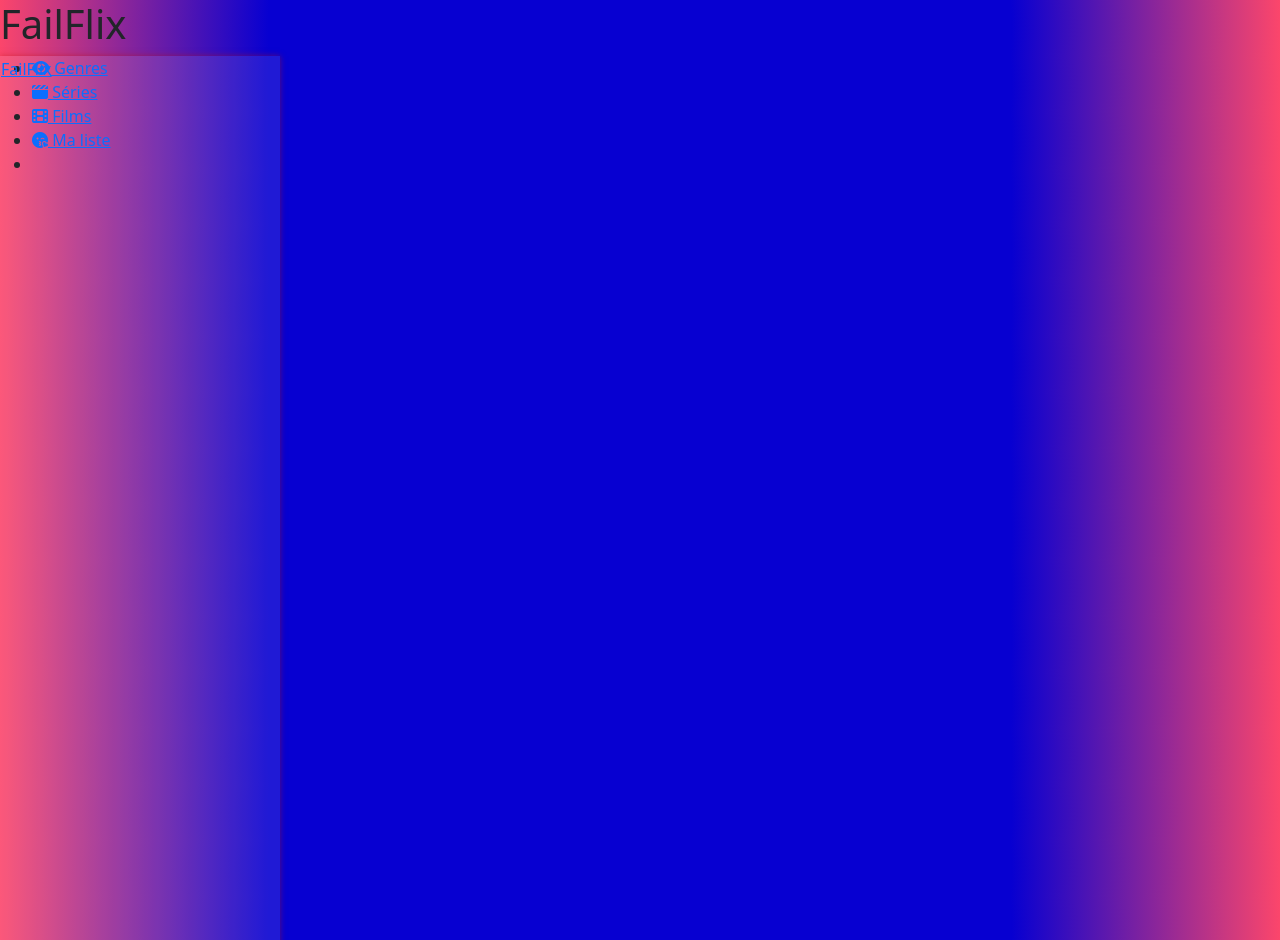
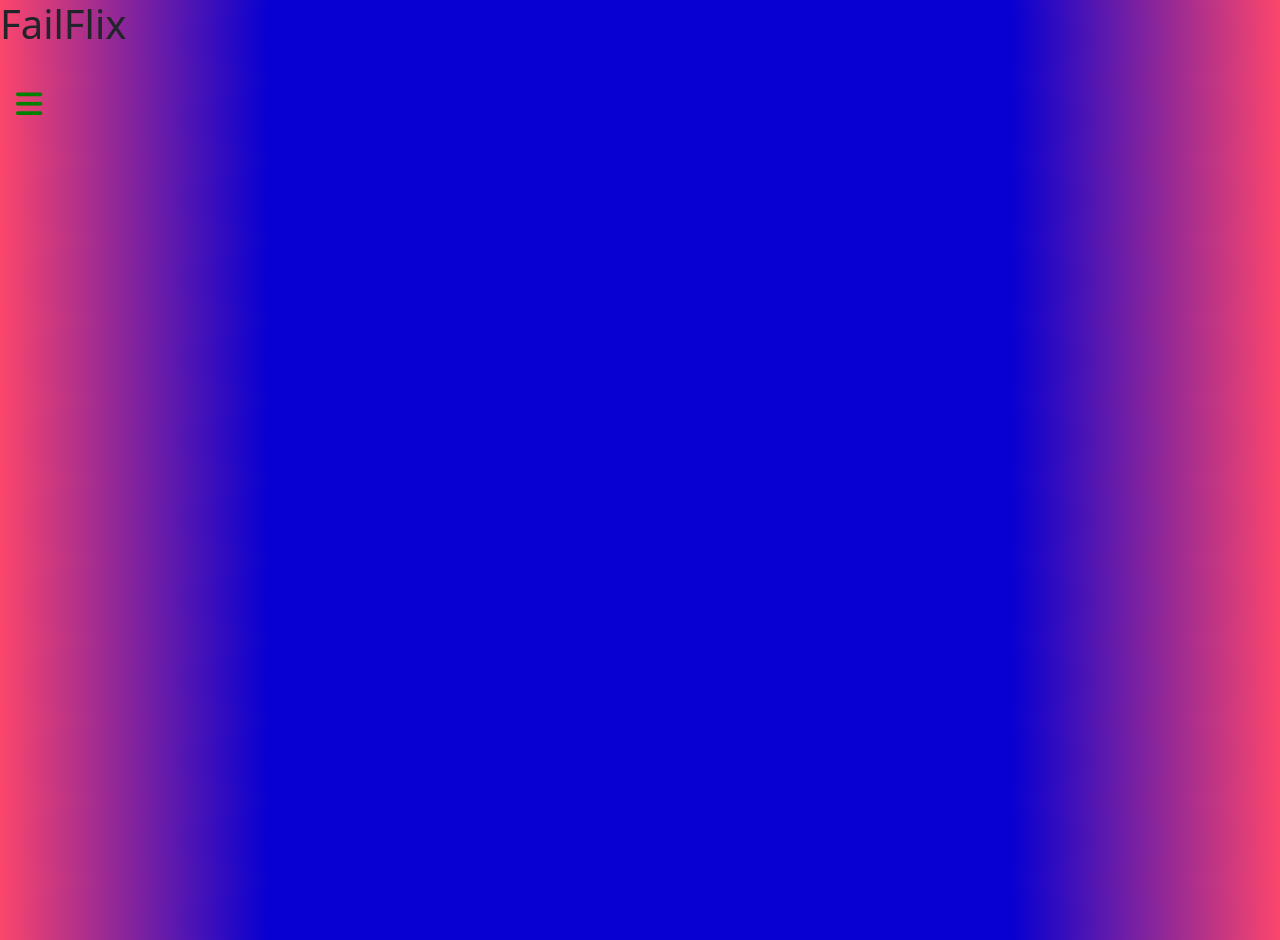
Before and after one commit to anthosaxe/getflix, a PHP site: page /main.php in a window 1280 px wide. Run offline with PHP 8.4, Linux system fonts and the light colour scheme; some libraries are stand-ins or nearby versions.

Commit message:
side bar ok

```diff
--- a/compose.yml
+++ b/compose.yml
@@ -1,3 +1,4 @@
+version: '3.8'
 
 services:
   php:
--- a/source/confidential.php
+++ b/source/confidential.php
@@ -10,10 +10,7 @@
 <body class="body-color">
   <nav class="navbar" id="navbar-color">
     <div class="container-fluid">
-      <a href= "./main.php" class="navbar-brand" id="custom-color">FailFlix</a>
-      <form class="d-flex" role="search">
-        <input class="form-control me-2" type="search" placeholder="Tu veux quoi ?" aria-label="Search">
-        <button class="btn btn-success" type="submit">Rechercher</button>
+      <a href= "./main.php" class="navbar-brand" id="custom-color">FailFlix</a>        <button class="btn btn-success" type="submit">Rechercher</button>
       </form>
     </div>
   </nav>
--- a/source/css/style.css
+++ b/source/css/style.css
@@ -11,10 +11,10 @@ background-color: #4853e4;
     left: 55px; /* Ajustez cette valeur pour le positionnement horizontal */
     height: auto;
     color: #ea13b6;
+
 }
-
-
-.logo {
+/* LOGO */
+.logo-cochon {
     position: absolute;
     top: 1px; /* Ajustez cette valeur pour le positionnement vertical */
     left: 1px; /* Ajustez cette valeur pour le positionnement horizontal */
@@ -30,6 +30,8 @@ background-color: #4853e4;
     border-radius:10%;
 color: white;
 }
+
+
 
 /* BODY :  */
 
@@ -61,10 +63,168 @@ color: white;
 /*NAVBAR SIDE */
 
 
-.main-box .sidebar_menu{
-position: fixed;
-background: rgba(255, 255, 255, 0.1);
-box-shadow: 0 0 6px rgba(189, 19, 19, 0.5);
-height: 100vh;
-width: 280px;
+/* NAVBAR UP: couleur et texte s'y trouvant. */
+
+#navbar-color {
+    background-color: #4853e4;
+    }
+
+    #custom-color {
+        position: absolute;
+        top: 10px; /* Ajustez cette valeur pour le positionnement vertical */
+        left: 55px; /* Ajustez cette valeur pour le positionnement horizontal */
+        height: auto;
+        color: #ea13b6;
+
+    }
+    /* LOGO */
+    .logo-cochon {
+        position: absolute;
+        top: 1px; /* Ajustez cette valeur pour le positionnement vertical */
+        left: 1px; /* Ajustez cette valeur pour le positionnement horizontal */
+        bottom: 1px;
+        height: auto;
+        width: 50px; /* Ajustez cette taille pour que l'image soit légèrement plus grande que le texte */
+    }
+
+    .btn-profil {
+        background-color: #ea13b6;
+        margin-left: 2%;
+        border: 1px;
+        border-radius:10%;
+    color: white;
+    }
+
+
+
+    /* BODY :  */
+
+    .body-color {
+        background: rgb(7,0,209);
+        background: radial-gradient(circle, rgba(7,0,209,1) 58%, rgba(252,70,107,1) 100%);
+    }
+
+    /* FOrmulaires : */
+
+    .container-form {
+        max-width: 400px;
+        margin: auto;
+        margin-top: 60px;
+        padding: 20px;
+        border: 1px solid #ddd;
+        border-radius: 5%;
+        opacity: 80%;
+        background: rgb(195,34,164);
+        background: linear-gradient(0deg, rgba(195,34,164,1) 0%, rgba(12,201,30,1) 100%);
+    }
+
+    /* CONFIDENTIALITE : couleur du texte.*/
+
+    #text-color {
+        text-decoration: #ddd;
+    }
+
+    /*NAVBAR SIDE */
+
+
+    .main-box .sidebar_menu{
+    position: fixed;
+    background: rgba(255, 255, 255, 0.1);
+    box-shadow: 0 0 6px rgba(189, 19, 19, 0.5);
+    height: 100vh;
+    width: 200px;
+    left: -280px;
+    }
+
+    .sidebar_menu .logo{
+        position: absolute;
+        width: 100%;
+        height: 60px;
+        box-shadow: 0 0 6px rgba(255, 255, 255, 0.5);
+
+    }
+    .sidebar_menu .logo a{
+        color: #fff;
+        font-size: 25px;
+        font-weight: 500;
+        position: absolute;
+        left: 50px;
+        line-height: 60px;
+        text-decoration: none;
+    }
+
+    .sidebar_menu .menu {
+        position: absolute;
+        top: 80px;
+        width: 100%;
+    }
+
+    .sidebar_menu .menu li{
+        list-style-type: none;
+        margin-top: 6px;
+        padding: 15px 25px;
+        transition: all 0.3s linear;
+
+    }
+
+    .sidebar_menu .menu i{
+        color: green;
+        font-size: 20px;
+        padding-right:  15px;
+    }
+
+    .sidebar_menu .menu a{
+        color: #fff;
+        text-decoration: none;
+    }
+
+    .sidebar_menu .menu li:hover{
+        border-left: 0px solid;
+        box-shadow: 0 0 10px rgba(255, 255, 2, 0.5);
+    }
+
+    #check {
+        display: none;
+    }
+    .main-box .btn-one i {
+        color: green;
+        font-size: 30px;
+        font-weight: 700;
+        position: absolute;
+        left: 16px;
+        line-height: 60px;
+        cursor: pointer;
+        opacity: 1;
+        transition: all 0.3s linear;
+    }
+
+.sidebar_menu .btn-two i{
+font-size: 25px;
+line-height: 0px;
+position: absolute;
+left: 210px;
+cursor: pointer;
+opacity: 1;
+transition: all 0.3s linear;
 }
+
+.btn-one i:hover{
+    font-size: 29px;
+}
+
+.btn-one i:hover{
+    font-size: 24px;
+}
+
+#check:checked ~.sidebar_menu{
+    left: 0px;
+}
+
+#check:checked ~.btn-one i{
+    opacity: 0;
+}
+
+
+#check:checked ~.btn-two i{
+    opacity: 1;
+}
--- a/source/main.php
+++ b/source/main.php
@@ -1,5 +1,6 @@
 <!DOCTYPE html>
 <html lang="en">
+
 <head>
     <meta charset="UTF-8">
     <meta name="viewport" content="width=device-width, initial-scale=1.0">
@@ -8,13 +9,26 @@
     <link href="./css/style.css" rel="stylesheet">
     <script src="https://kit.fontawesome.com/d6bd908ca7.js" crossorigin="anonymous"></script>
 </head>
+
 <body class="body-color">
     <h1>FailFlix</h1>
     <div class="main-box">
+        <input type="checkbox" id="check">
+        <div class="btn-one">
+            <label for="check">
+                <i class="fas fa-bars"></i>
+            </label>
+        </div>
         <div class="sidebar_menu">
             <div class="logo">
                 <a href="#">FailFlix</a>
             </div>
+            <div class="btn-two">
+                <label for="check">
+                    <i class="fas fa-times"></i>
+                </label>
+            </div>
+            <div class="menu">
                 <ul>
                     <li><a href="genres.php"><i class="fa-solid fa-eye"></i>
                             Genres</a></li>
@@ -24,12 +38,13 @@
                             Films</a></li>
                     <li><a href="maListe.php"><i class="fa-solid fa-face-kiss-wink-heart"></i>
                             Ma liste</a></li>
-            <li></li>
                 </ul>
+            </div>
         </div>
     </div>
 
     <script src="https://cdn.jsdelivr.net/npm/bootstrap@5.3.3/dist/js/bootstrap.bundle.min.js" integrity="sha384-YvpcrYf0tY3lHB60NNkmXc5s9fDVZLESaAA55NDzOxhy9GkcIdslK1eN7N6jIeHz" crossorigin="anonymous"></script>
     <script src="./js/script.js"></script>
 </body>
+
 </html>
--- a/source/password.php
+++ b/source/password.php
@@ -13,8 +13,7 @@
   <nav class="navbar" id="navbar-color">
     <div class="container-fluid">
       <a href= "./main.php" class="navbar-brand" id="custom-color">FailFlix</a>
-      <form class="d-flex" role="search">
-        <input class="form-control me-2" type="search" placeholder="Tu veux quoi ?" aria-label="Search">
+      <form class="d-flex ms-auto" role="search">        <input class="form-control me-2" type="search" placeholder="Tu veux quoi ?" aria-label="Search">
         <button class="btn btn-success" type="submit">Rechercher</button>
       </form>
     </div>
```
Also changed, not shown: source/formulaireIn.php (+3 -5 lines). Lines whose indentation alone changed are shown as unchanged.
